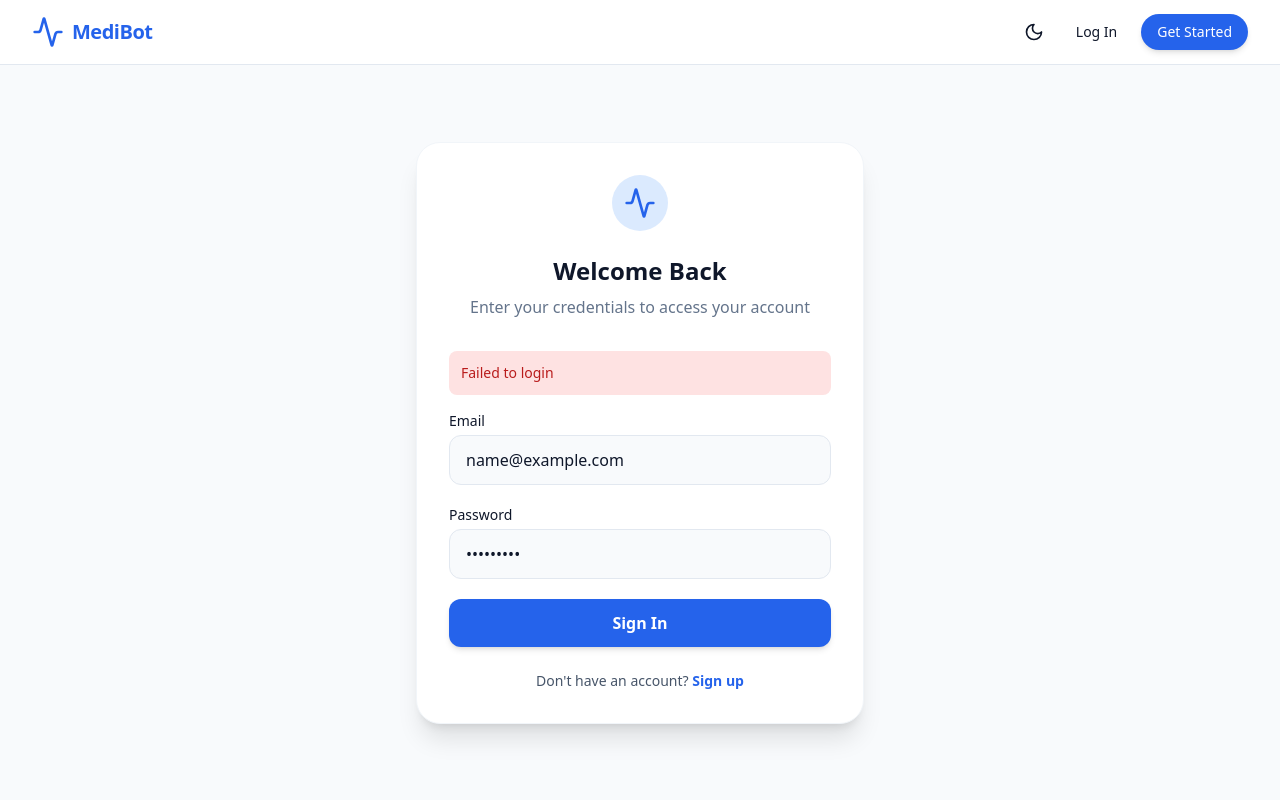
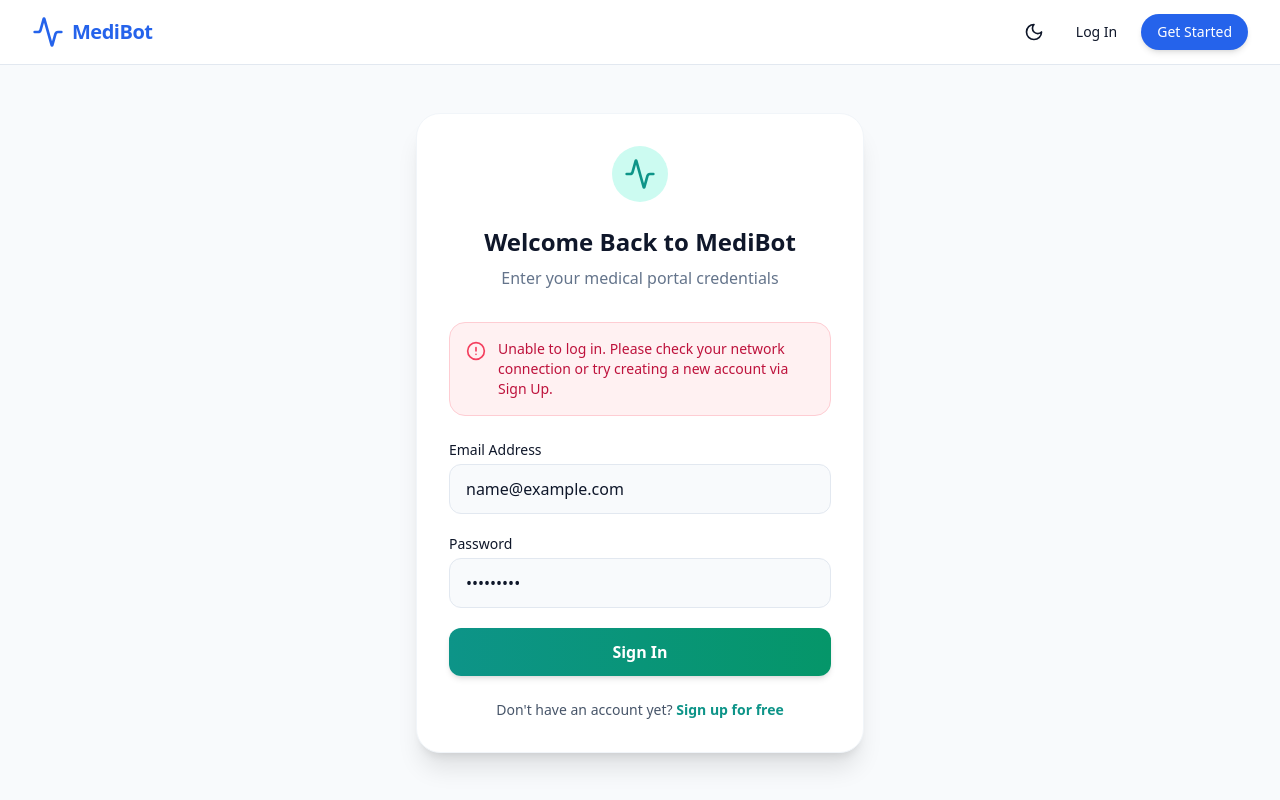
Before and after one commit to ritikmeena546-lab/medibot, a React (Vite) app in the folder frontend/: page /login in a window 1280 px wide. Both pictures are taken after typing "name@example.com", "Sample123" into the empty fields and a click on the button "Sign In". Built offline with nearby package versions, Linux system fonts and the light colour scheme; no server answers.

Commit message:
Update Login page error feedback and rebuild production frontend bundle

```diff
--- a/frontend/src/pages/Login.jsx
+++ b/frontend/src/pages/Login.jsx
@@ -1,6 +1,6 @@
 import React, { useState } from 'react';
 import { Link } from 'react-router-dom';
-import { Activity } from 'lucide-react';
+import { Activity, AlertCircle } from 'lucide-react';
 import { useAuth } from '../contexts/AuthContext';
 
 const Login = () => {
@@ -17,7 +17,13 @@ const Login = () => {
     try {
       await login(email, password);
     } catch (err) {
-      setError(err.response?.data?.detail || 'Failed to login');
+      console.error("Login error:", err);
+      const detail = err.response?.data?.detail;
+      if (err.response?.status === 401 || detail === "Incorrect email or password") {
+        setError("Invalid email or password. If this is your first time on this live site, please Sign Up first to create your account!");
+      } else {
+        setError(detail || "Unable to log in. Please check your network connection or try creating a new account via Sign Up.");
+      }
     } finally {
       setLoading(false);
     }
@@ -27,30 +33,35 @@ const Login = () => {
     <div className="flex-grow flex items-center justify-center p-4 bg-slate-50 dark:bg-slate-900">
       <div className="w-full max-w-md p-8 bg-white dark:bg-slate-800 rounded-3xl shadow-xl border border-slate-100 dark:border-slate-700">
         <div className="flex justify-center mb-6">
-          <div className="p-3 bg-blue-100 dark:bg-blue-900/30 rounded-full">
-            <Activity className="h-8 w-8 text-blue-600 dark:text-blue-400" />
+          <div className="p-3 bg-teal-100 dark:bg-teal-900/30 rounded-full">
+            <Activity className="h-8 w-8 text-teal-600 dark:text-teal-400" />
           </div>
         </div>
-        <h2 className="text-2xl font-bold text-center mb-2">Welcome Back</h2>
-        <p className="text-center text-slate-500 dark:text-slate-400 mb-8">Enter your credentials to access your account</p>
+        <h2 className="text-2xl font-bold text-center mb-2">Welcome Back to MediBot</h2>
+        <p className="text-center text-slate-500 dark:text-slate-400 mb-8">Enter your medical portal credentials</p>
 
-        {error && <div className="mb-4 p-3 bg-red-100 text-red-700 rounded-lg text-sm">{error}</div>}
+        {error && (
+          <div className="mb-6 p-4 bg-rose-50 dark:bg-rose-950/40 border border-rose-200 dark:border-rose-800 text-rose-700 dark:text-rose-300 rounded-2xl text-sm flex items-start gap-3">
+            <AlertCircle className="w-5 h-5 flex-shrink-0 mt-0.5 text-rose-500" />
+            <div>{error}</div>
+          </div>
+        )}
 
         <form onSubmit={handleSubmit} className="space-y-5">
           <div>
-            <label className="block text-sm font-medium mb-1">Email</label>
-            <input type="email" value={email} onChange={e=>setEmail(e.target.value)} required placeholder="you@example.com" className="w-full px-4 py-3 rounded-xl border border-slate-200 dark:border-slate-600 bg-slate-50 dark:bg-slate-900 focus:ring-2 focus:ring-blue-500 outline-none transition" />
+            <label className="block text-sm font-medium mb-1">Email Address</label>
+            <input type="email" value={email} onChange={e=>setEmail(e.target.value)} required placeholder="you@example.com" className="w-full px-4 py-3 rounded-xl border border-slate-200 dark:border-slate-600 bg-slate-50 dark:bg-slate-900 focus:ring-2 focus:ring-teal-500 outline-none transition" />
           </div>
           <div>
             <label className="block text-sm font-medium mb-1">Password</label>
-            <input type="password" value={password} onChange={e=>setPassword(e.target.value)} required placeholder="••••••••" className="w-full px-4 py-3 rounded-xl border border-slate-200 dark:border-slate-600 bg-slate-50 dark:bg-slate-900 focus:ring-2 focus:ring-blue-500 outline-none transition" />
+            <input type="password" value={password} onChange={e=>setPassword(e.target.value)} required placeholder="••••••••" className="w-full px-4 py-3 rounded-xl border border-slate-200 dark:border-slate-600 bg-slate-50 dark:bg-slate-900 focus:ring-2 focus:ring-teal-500 outline-none transition" />
           </div>
-          <button type="submit" disabled={loading} className="w-full py-3 px-4 bg-blue-600 hover:bg-blue-700 disabled:bg-blue-400 text-white font-semibold rounded-xl transition shadow-md">
-            {loading ? 'Signing in...' : 'Sign In'}
+          <button type="submit" disabled={loading} className="w-full py-3 px-4 bg-gradient-to-r from-teal-600 to-emerald-600 hover:from-teal-700 hover:to-emerald-700 disabled:opacity-50 text-white font-semibold rounded-xl transition shadow-md">
+            {loading ? 'Authenticating...' : 'Sign In'}
           </button>
         </form>
         <p className="text-center mt-6 text-sm text-slate-600 dark:text-slate-400">
-          Don't have an account? <Link to="/signup" className="text-blue-600 dark:text-blue-400 font-semibold hover:underline">Sign up</Link>
+          Don't have an account yet? <Link to="/signup" className="text-teal-600 dark:text-teal-400 font-semibold hover:underline">Sign up for free</Link>
         </p>
       </div>
     </div>
```
Also changed, not shown: 6 other files (tests, documents, lock files or other folders).
